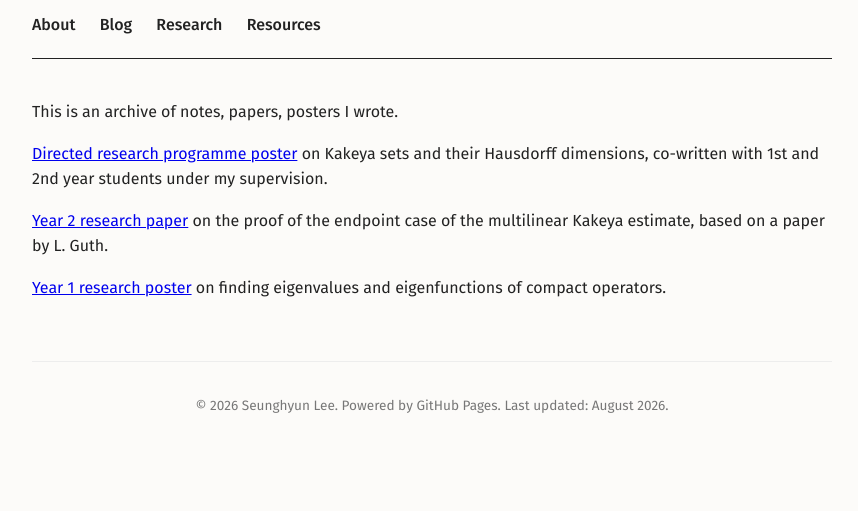
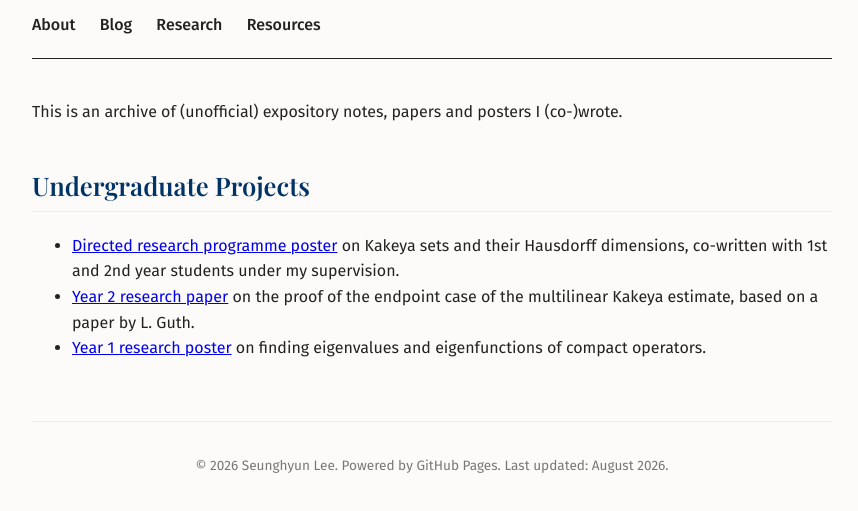
Before and after one commit to s-lee24/s-lee24.github.io, a plain HTML site: page resources.html in a window 1280 px wide. Shown: the part 169-680 px from the top of the page, without its empty margins (208-1066 px from the left). Drawn offline with nearby package versions, Linux system fonts and the light colour scheme; a web font is replaced by a local one.

Commit message:
Update resources.html

```diff
--- a/resources.html
+++ b/resources.html
@@ -170,13 +170,15 @@
 
     <div class="resources-feed">
 
-      <p>This is an archive of notes, papers, posters I wrote.</p>
+      <p>This is an archive of (unofficial) expository notes, papers and posters I (co-)wrote.</p>
 
-      <p><a href="resources/DRP25.pdf" target="_blank" rel="noopener noreferrer">Directed research programme poster</a> on Kakeya sets and their Hausdorff dimensions, co-written with 1st and 2nd year students under my supervision.</p>
+      <h2>Undergraduate Projects</h2>
 
-      <p><a href="resources/M2R.pdf" target="_blank" rel="noopener noreferrer">Year 2 research paper</a> on the proof of the endpoint case of the multilinear Kakeya estimate, based on a paper by L. Guth.</p>
-
-      <p><a href="resources/M1R.pdf" target="_blank" rel="noopener noreferrer">Year 1 research poster</a> on finding eigenvalues and eigenfunctions of compact operators.</p>
+      <ul>
+          <li><a href="resources/DRP25.pdf" target="_blank" rel="noopener noreferrer">Directed research programme poster</a> on Kakeya sets and their Hausdorff dimensions, co-written with 1st and 2nd year students under my supervision.</li>
+          <li><a href="resources/M2R.pdf" target="_blank" rel="noopener noreferrer">Year 2 research paper</a> on the proof of the endpoint case of the multilinear Kakeya estimate, based on a paper by L. Guth.</li>
+          <li><a href="resources/M1R.pdf" target="_blank" rel="noopener noreferrer">Year 1 research poster</a> on finding eigenvalues and eigenfunctions of compact operators.</li>
+      </ul>
 
     </section>
 
```
